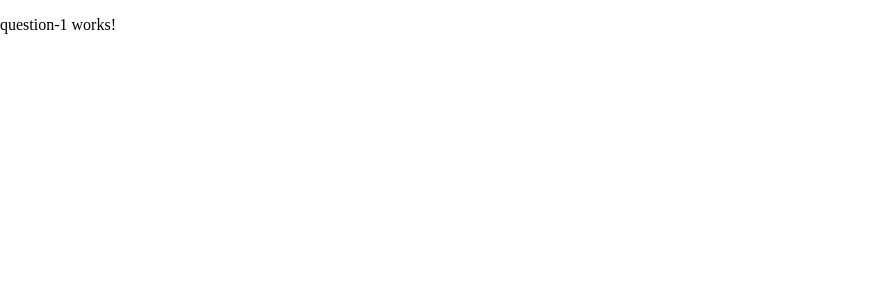
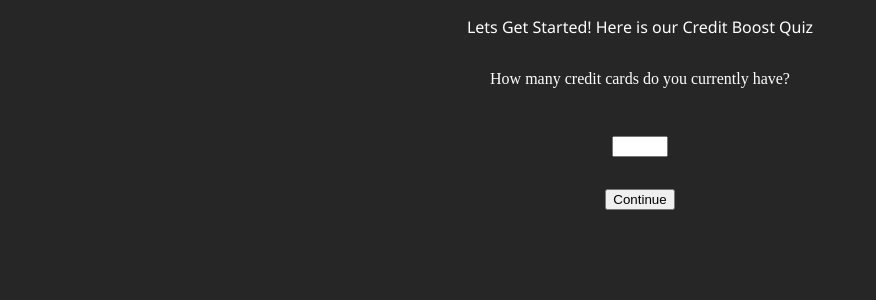
Before and after one commit to ZacharyDLopez/ShellHacks-Project, an Angular app in the folder power-wallet/: page /question-1 in a window 1280 px wide. Shown: the top 300 px of the page, without its empty margins (0-876 px from the left). Built offline with nearby package versions, Linux system fonts and the light colour scheme.

Commit message:
created the quiz and results page but they are imcomplete and need to be finished

```diff
--- a/power-wallet/src/app/home-page/home-page.component.html
+++ b/power-wallet/src/app/home-page/home-page.component.html
@@ -1,6 +1,6 @@
 <section class="background-container">
 
-    <div class="header-container">
+    <div id="home-page" class="header-container">
 
             <div class="title-container">
                 <h1 class="home-title">Power Wallet</h1>
@@ -36,7 +36,10 @@
                 <p class="boost-credit-subheading">Boost Your Credit</p>
                 <p class="boost-credit-body">With our innovative credit simulator, you can explore how different financial actions affect you. For example, like how paying off debt or applying for new credit will impact your credit score over time, empowering you to make the best decisions for your credit health.</p>
                 <div class="service-buttons">
-                    <button class="buttons">Try It Today!</button>
+                    <a href="question-1">
+                        <button class="buttons">Try It Today!</button>
+                    </a>
+
                 </div>
             </div>
 
--- a/power-wallet/src/app/question-1/question-1.component.html
+++ b/power-wallet/src/app/question-1/question-1.component.html
@@ -1 +1,19 @@
-<p>question-1 works!</p>
+<section class="background-container">
+    <div class="header-container">
+        <p class="header-text">
+            Lets Get Started!
+            Here is our Credit Boost Quiz
+        </p>
+    </div>
+    <div class=" question-text">
+        <p>How many credit cards do you currently have?</p>
+    </div>
+    <div class="question-input">
+        <input type="number" id="credit-cards" name="credit-cards" min="0" max="10">
+    </div>
+    <div class="button-container">
+        <a href="question-2">
+            <button>Continue</button>
+        </a>
+    </div>
+</section>
--- a/power-wallet/src/app/question-1/question-1.component.scss
+++ b/power-wallet/src/app/question-1/question-1.component.scss
@@ -0,0 +1,36 @@
+.background-container{
+    background-color: #262626;
+    height: 100vh;
+    margin: 0;
+    overflow: hidden;
+}
+
+.header-container{
+    display: flex;
+    flex-direction: column;
+    margin-left: auto;
+    margin-right: auto;
+    text-align: center;
+    color: white;
+    font-family:'Segoe UI', sans-serif;
+
+}
+.question-text{
+    display: flex;
+    text-align: center;
+    justify-content: center;
+    flex-wrap: nowrap;
+    color: white;
+}
+.question-input{
+    display: flex;
+    justify-content: center;
+    margin-top: 2rem;
+    margin-bottom: 2rem;
+}
+.button-container{
+    display: flex;
+    justify-content: center;
+    margin-top: 2rem;
+    margin-bottom: 2rem;
+}
--- a/power-wallet/src/app/question-2/question-2.component.html
+++ b/power-wallet/src/app/question-2/question-2.component.html
@@ -1 +1,13 @@
-<p>question-2 works!</p>
+<section class="background-container">
+    <div class=" question-text">
+        <p>What is your current balance?</p>
+    </div>
+    <div class="question-input">
+        <input type="number" id="credit-cards" name="credit-cards" min="0" max="10">
+    </div>
+    <div class="continue-button">
+        <a href="question-3">
+            <button>Continue</button>
+        </a>
+    </div>
+</section>
--- a/power-wallet/src/app/question-2/question-2.component.scss
+++ b/power-wallet/src/app/question-2/question-2.component.scss
@@ -0,0 +1,37 @@
+.background-container{
+    background-color: #262626;
+    height: 100vh;
+    margin: 0;
+    overflow: hidden;
+}
+
+.header-container{
+    display: flex;
+    flex-direction: column;
+    margin-left: auto;
+    margin-right: auto;
+    text-align: center;
+    color: white;
+    font-family:'Segoe UI', sans-serif;
+
+}
+.question-text{
+    display: flex;
+    text-align: center;
+    justify-content: center;
+    flex-wrap: nowrap;
+    color: white;
+}
+.question-input{
+    display: flex;
+    justify-content: center;
+    margin-top: 2rem;
+    margin-bottom: 2rem;
+}
+.button-container{
+    display: flex;
+    justify-content: center;
+    align-items: center;
+    margin-top: 2rem;
+    margin-bottom: 2rem;
+}
--- a/power-wallet/src/app/question-3/question-3.component.html
+++ b/power-wallet/src/app/question-3/question-3.component.html
@@ -1 +1,13 @@
-<p>question-3 works!</p>
+<section class="background-container">
+    <div class=" question-text">
+        <p>How many credit cards do you currently have?</p>
+    </div>
+    <div class="question-input">
+        <input type="number" id="credit-cards" name="credit-cards" min="0" max="10">
+    </div>
+    <div class="continue-button">
+        <a href="question-4">
+            <button>Continue</button>
+        </a>
+    </div>
+</section>
--- a/power-wallet/src/app/question-3/question-3.component.scss
+++ b/power-wallet/src/app/question-3/question-3.component.scss
@@ -0,0 +1,37 @@
+.background-container{
+    background-color: #262626;
+    height: 100vh;
+    margin: 0;
+    overflow: hidden;
+}
+
+.header-container{
+    display: flex;
+    flex-direction: column;
+    margin-left: auto;
+    margin-right: auto;
+    text-align: center;
+    color: white;
+    font-family:'Segoe UI', sans-serif;
+
+}
+.question-text{
+    display: flex;
+    text-align: center;
+    justify-content: center;
+    flex-wrap: nowrap;
+    color: white;
+}
+.question-input{
+    display: flex;
+    justify-content: center;
+    margin-top: 2rem;
+    margin-bottom: 2rem;
+}
+.button-container{
+    display: flex;
+    justify-content: center;
+    align-items: center;
+    margin-top: 2rem;
+    margin-bottom: 2rem;
+}
--- a/power-wallet/src/app/question-4/question-4.component.html
+++ b/power-wallet/src/app/question-4/question-4.component.html
@@ -1 +1,13 @@
-<p>question-4 works!</p>
+<section class="background-container">
+    <div class=" question-text">
+        <p>How many credit cards do you currently have?</p>
+    </div>
+    <div class="question-input">
+        <input type="number" id="credit-cards" name="credit-cards" min="0" max="10">
+    </div>
+    <div class="continue-button">
+        <a href="results">
+            <button>Continue</button>
+        </a>
+    </div>
+</section>
--- a/power-wallet/src/app/question-4/question-4.component.scss
+++ b/power-wallet/src/app/question-4/question-4.component.scss
@@ -0,0 +1,37 @@
+.background-container{
+    background-color: #262626;
+    height: 100vh;
+    margin: 0;
+    overflow: hidden;
+}
+
+.header-container{
+    display: flex;
+    flex-direction: column;
+    margin-left: auto;
+    margin-right: auto;
+    text-align: center;
+    color: white;
+    font-family:'Segoe UI', sans-serif;
+
+}
+.question-text{
+    display: flex;
+    text-align: center;
+    justify-content: center;
+    flex-wrap: nowrap;
+    color: white;
+}
+.question-input{
+    display: flex;
+    justify-content: center;
+    margin-top: 2rem;
+    margin-bottom: 2rem;
+}
+.button-container{
+    display: flex;
+    justify-content: center;
+    align-items: center;
+    margin-top: 2rem;
+    margin-bottom: 2rem;
+}
--- a/power-wallet/src/app/results/results.component.html
+++ b/power-wallet/src/app/results/results.component.html
@@ -1 +1,15 @@
-<p>results works!</p>
+<section class="background-container">
+    <div class=" results-container">
+        <p>How many credit cards do you currently have?</p>
+    </div>
+    <div class="results">
+        <div class="result-1">
+            <p>result 1</p>
+        </div>
+    </div>
+    <div class="continue-button">
+        <a href="home-page">
+            <button>Home</button>
+        </a>
+    </div>
+</section>
--- a/power-wallet/src/app/results/results.component.scss
+++ b/power-wallet/src/app/results/results.component.scss
@@ -0,0 +1,31 @@
+.background-container{
+    background-color: #262626;
+    height: 100vh;
+    margin: 0;
+    overflow: hidden;
+}
+
+.results-container{
+    display: flex;
+    flex-direction: column;
+    margin-left: auto;
+    margin-right: auto;
+    text-align: center;
+    color: white;
+    font-family:'Segoe UI', sans-serif;
+
+}
+.results{
+    display: flex;
+    text-align: center;
+    justify-content: center;
+    flex-wrap: nowrap;
+    color: white;
+}
+.button-container{
+    display: flex;
+    justify-content: center;
+    align-items: center;
+    margin-top: 2rem;
+    margin-bottom: 2rem;
+}
```
